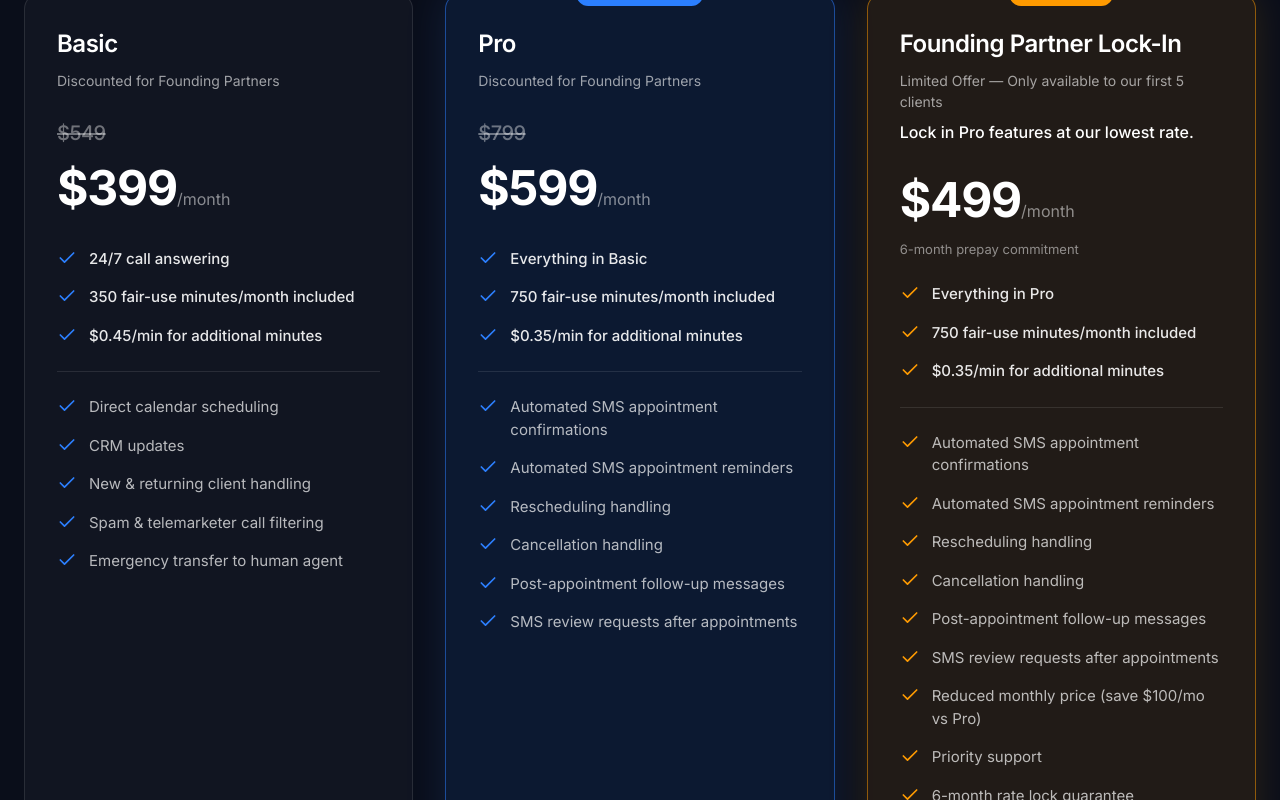
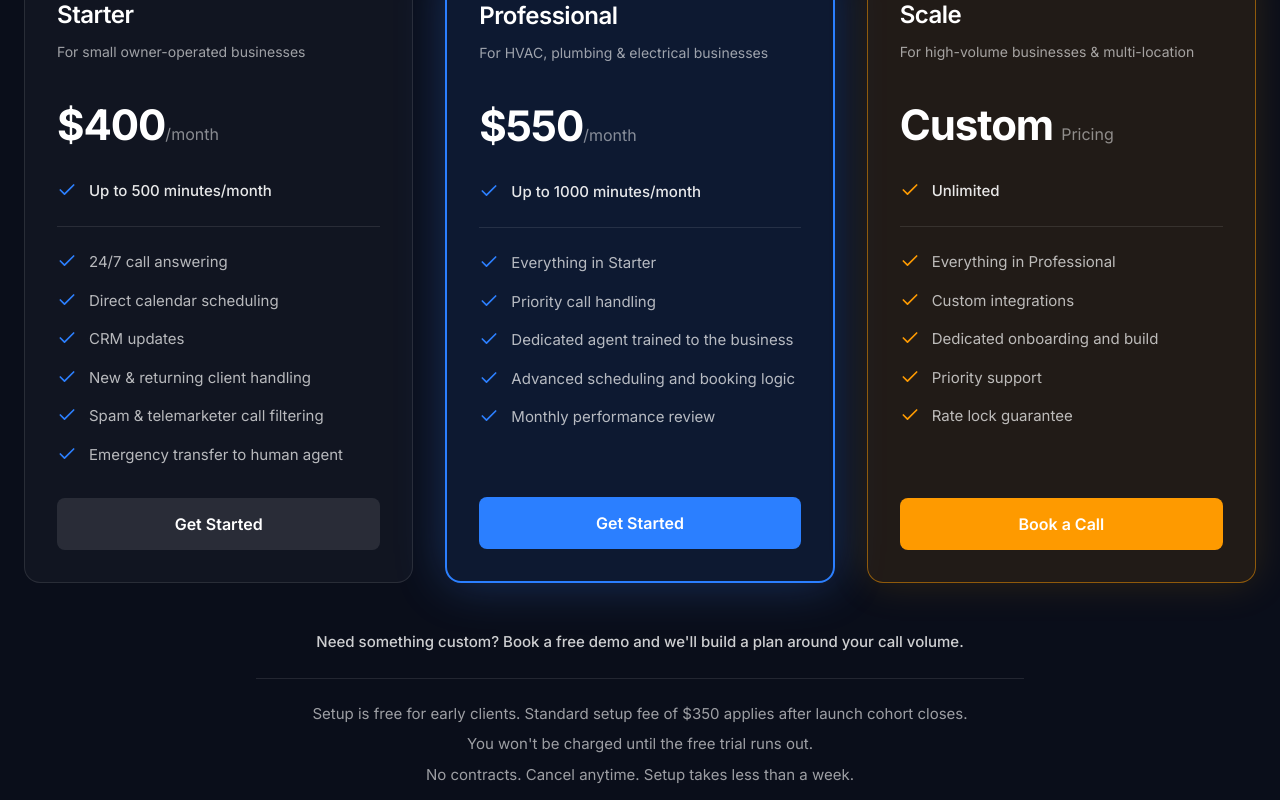
Before and after one commit to Galvarez28/gopeakcall-website-v2, a React (Vite) app: page / in a window 1280 px wide. Shown: the part 7180-7980 px from the top of the page. Built offline with nearby package versions, Linux system fonts and the light colour scheme.

Commit message:
Update pricing tiers and copy

```diff
--- a/src/components/Pricing.tsx
+++ b/src/components/Pricing.tsx
@@ -3,79 +3,72 @@ import { FadeIn, FadeInStagger, FadeInStaggerItem } from './FadeIn';
 
 const tiers = [
   {
-    name: "Basic",
-    price: "$399",
-    originalPrice: "$549",
-    label: "Discounted for Founding Partners",
+    name: "Starter",
+    price: "$400",
+    originalPrice: null,
+    label: "For small owner-operated businesses",
     badge: null,
     headline: null,
+    subheadline: null,
     commitmentNote: null,
     basicFeatures: [
-      "24/7 call answering",
-      "350 fair-use minutes/month included",
-      "$0.45/min for additional minutes",
+      "Up to 500 minutes/month",
     ],
     advancedFeatures: [
+      "24/7 call answering",
       "Direct calendar scheduling",
       "CRM updates",
       "New & returning client handling",
       "Spam & telemarketer call filtering",
       "Emergency transfer to human agent"
     ],
-    buttonText: "Claim Basic Plan",
+    buttonText: "Get Started",
     popular: false,
     bestValue: false
   },
   {
-    name: "Pro",
-    price: "$599",
-    originalPrice: "$799",
-    label: "Discounted for Founding Partners",
+    name: "Professional",
+    price: "$550",
+    originalPrice: null,
+    label: "For HVAC, plumbing & electrical businesses",
     badge: "Most Popular",
     headline: null,
+    subheadline: null,
     commitmentNote: null,
     basicFeatures: [
-      "Everything in Basic",
-      "750 fair-use minutes/month included",
-      "$0.35/min for additional minutes",
+      "Up to 1000 minutes/month",
     ],
     advancedFeatures: [
-      "Automated SMS appointment confirmations",
-      "Automated SMS appointment reminders",
-      "Rescheduling handling",
-      "Cancellation handling",
-      "Post-appointment follow-up messages",
-      "SMS review requests after appointments"
+      "Everything in Starter",
+      "Priority call handling",
+      "Dedicated agent trained to the business",
+      "Advanced scheduling and booking logic",
+      "Monthly performance review"
     ],
-    buttonText: "Claim Pro Plan",
+    buttonText: "Get Started",
     popular: true,
     bestValue: false
   },
   {
-    name: "Founding Partner Lock-In",
-    price: "$499",
+    name: "Scale",
+    price: "Custom",
     originalPrice: null,
-    label: "Limited Offer — Only available to our first 5 clients",
+    label: "For high-volume businesses & multi-location",
     badge: "Best Value",
-    headline: "Lock in Pro features at our lowest rate.",
-    commitmentNote: "6-month prepay commitment",
+    headline: null,
+    subheadline: null,
+    commitmentNote: null,
     basicFeatures: [
-      "Everything in Pro",
-      "750 fair-use minutes/month included",
-      "$0.35/min for additional minutes",
+      "Unlimited",
     ],
     advancedFeatures: [
-      "Automated SMS appointment confirmations",
-      "Automated SMS appointment reminders",
-      "Rescheduling handling",
-      "Cancellation handling",
-      "Post-appointment follow-up messages",
-      "SMS review requests after appointments",
-      "Reduced monthly price (save $100/mo vs Pro)",
+      "Everything in Professional",
+      "Custom integrations",
+      "Dedicated onboarding and build",
       "Priority support",
-      "6-month rate lock guarantee"
+      "Rate lock guarantee"
     ],
-    buttonText: "Claim Founding Partner Plan",
+    buttonText: "Book a Call",
     popular: false,
     bestValue: true
   }
@@ -86,19 +79,18 @@ export function Pricing() {
     <section id="pricing" className="py-24 md:py-32 px-6 bg-[#0a0e1a]">
       <div className="max-w-7xl mx-auto">
         <FadeIn className="text-center mb-10">
-          <span className="eyebrow mx-auto">Pricing</span>
           <h2 className="text-[36px] md:text-[48px] font-bold leading-tight mb-4">
-            Simple plans for any size fleet.
+            Pricing
           </h2>
-          <p className="text-[18px] text-white/80 max-w-2xl mx-auto font-medium">
-            If GoPeakCall recovers just 1–2 missed jobs per month, it pays for itself.
+          <p className="text-[20px] text-white/80 max-w-2xl mx-auto font-medium">
+            Simple monthly pricing based on your business size and call volume.
           </p>
         </FadeIn>
 
         <FadeInStagger className="grid grid-cols-1 md:grid-cols-3 gap-8 max-w-7xl mx-auto">
           {tiers.map((tier, i) => (
             <FadeInStaggerItem key={i} className={`relative rounded-2xl p-8 flex flex-col h-full ${tier.popular
-                ? 'bg-blue-500/10 border border-blue-500/50 shadow-[0_0_40px_rgba(59,130,246,0.15)]'
+                ? 'bg-blue-500/10 border-2 border-blue-500 shadow-[0_0_50px_rgba(59,130,246,0.3)]'
                 : tier.bestValue
                   ? 'bg-amber-500/10 border border-amber-500/50 shadow-[0_0_40px_rgba(245,158,11,0.15)]'
                   : 'bg-white/[0.03] border border-white/10'
@@ -116,7 +108,11 @@ export function Pricing() {
               <p className="text-[14px] text-white/60 mb-2 min-h-[40px]">{tier.label}</p>
 
               {tier.headline && (
-                <p className="text-[16px] text-white font-medium mb-4">{tier.headline}</p>
+                <div className="mb-4">
+                  <p className="text-[16px] text-white font-medium">{tier.headline}</p>
+                  {/* @ts-ignore */}
+                  {tier.subheadline && <p className="text-[14px] text-white/80 mt-1">{tier.subheadline}</p>}
+                </div>
               )}
 
               <div className="mb-6">
@@ -126,8 +122,9 @@ export function Pricing() {
                   )}
                 </div>
                 <div>
-                  <span className="text-[48px] font-bold tracking-tight">{tier.price}</span>
-                  <span className="text-white/50">/month</span>
+                  <span className="text-[42px] font-bold tracking-tight">{tier.price}</span>
+                  {tier.price !== "Custom" && <span className="text-white/50">/month</span>}
+                  {tier.price === "Custom" && <span className="text-white/50 ml-2">Pricing</span>}
                 </div>
                 {tier.commitmentNote && (
                   <p className="text-[13px] text-white/50 mt-1">{tier.commitmentNote}</p>
@@ -168,13 +165,21 @@ export function Pricing() {
           ))}
         </FadeInStagger>
 
-        <FadeIn className="text-center mt-12 max-w-3xl mx-auto space-y-2">
-          <p className="text-[15px] text-white/60">
-            Setup is free for founding partners. Standard setup fee of $350 applies after founding cohort closes.
+        <FadeIn className="text-center mt-12 max-w-3xl mx-auto space-y-4">
+          <p className="text-[15px] text-white/80 font-medium pb-2">
+            Need something custom? Book a free demo and we'll build a plan around your call volume.
           </p>
-          <p className="text-[15px] text-white/60">
-            You won't be charged until the free trial runs out.
-          </p>
+          <div className="space-y-2 pt-6 border-t border-white/10">
+            <p className="text-[15px] text-white/60">
+              Setup is free for early clients. Standard setup fee of $350 applies after launch cohort closes.
+            </p>
+            <p className="text-[15px] text-white/60">
+              You won't be charged until the free trial runs out.
+            </p>
+            <p className="text-[15px] text-white/60">
+              No contracts. Cancel anytime. Setup takes less than a week.
+            </p>
+          </div>
         </FadeIn>
       </div>
     </section>
```
